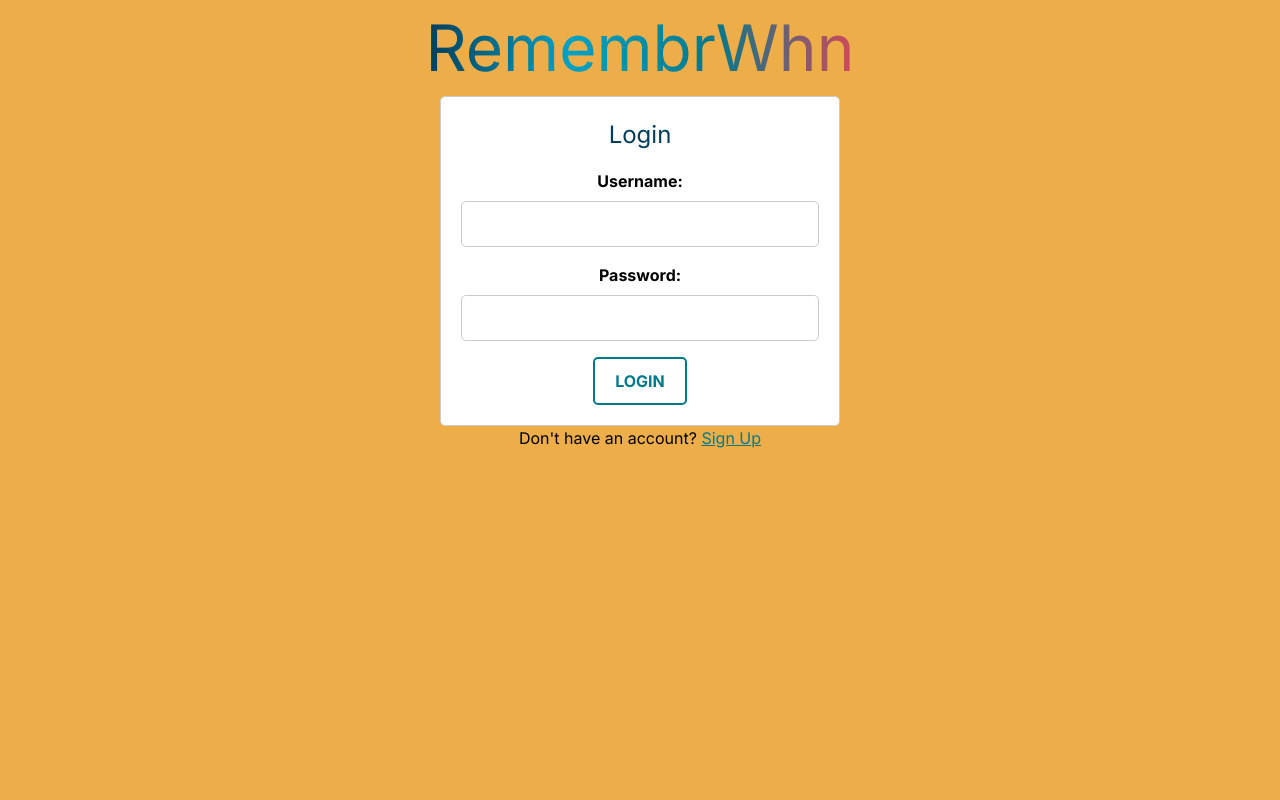
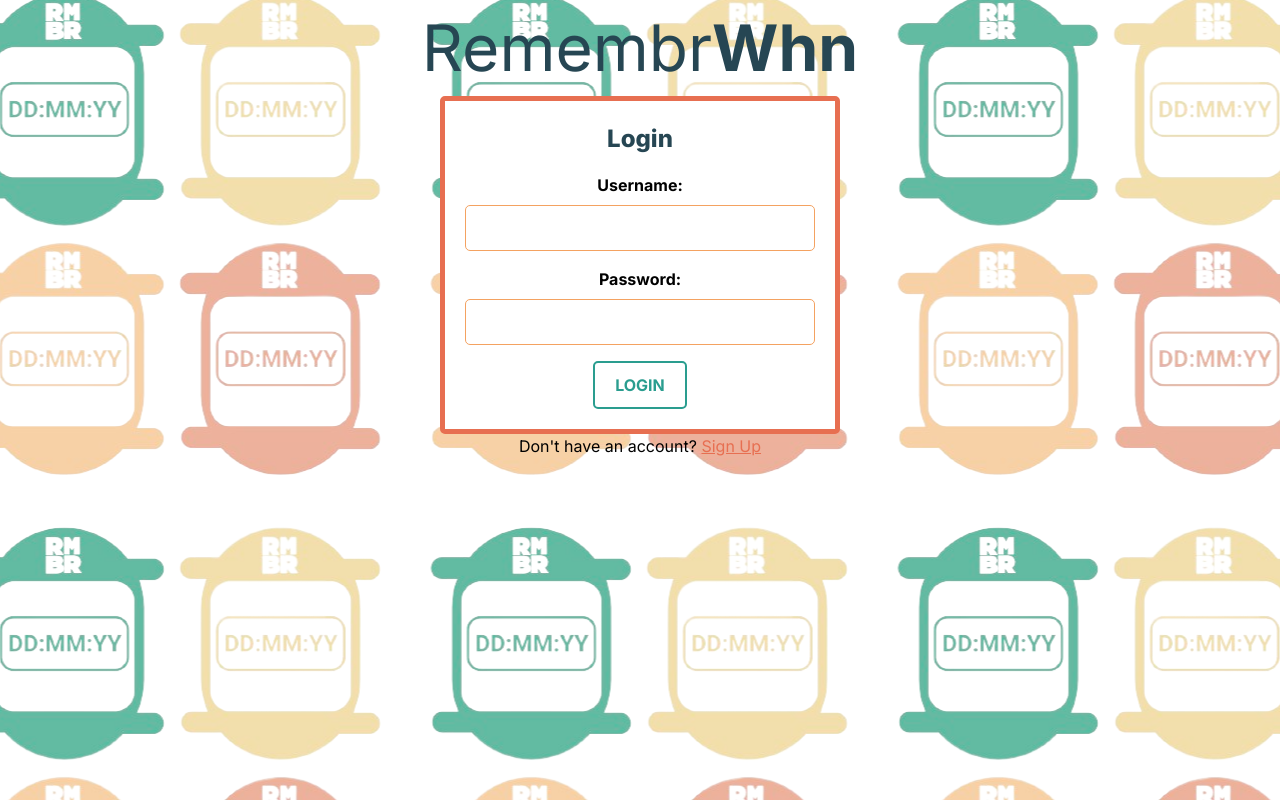
Before and after one commit to ashleytrollinger/remembrwhn, a Next.js app: page /login in a window 1280 px wide. Built offline with nearby package versions, Linux system fonts and the light colour scheme; no server answers.

Commit message:
Styling changed up liking the UI a lot better now

```diff
--- a/src/app/globals.css
+++ b/src/app/globals.css
@@ -1,13 +1,14 @@
+/* styles/globals.css */
+
+/* Your existing global CSS rules */
 @tailwind base;
 @tailwind components;
 @tailwind utilities;
 
 :root {
   --foreground-rgb: 0, 0, 0;
-  --background-light-rgb: 237, 174, 73;
-  /* #edae49 */
-  --background-dark-rgb: 209, 73, 91;
-  /* #d1495b */
+  --background-light-rgb: 255, 255, 255;
+  --background-dark-rgb: 238, 238, 238;
 }
 
 @media (prefers-color-scheme: dark) {
@@ -17,26 +18,31 @@
 
   body {
     color: rgb(var(--foreground-rgb));
-    background: linear-gradient(to bottom,
-        transparent,
-        rgb(var(--background-dark-rgb)));
+    background-color: rgb(var(--background-dark-rgb));
   }
 }
 
 body {
   color: rgb(var(--foreground-rgb));
   background-color: rgb(var(--background-light-rgb));
+  background-image: url('/background.png');
+  /* Set the background image properties */
+  background-repeat: repeat;
+  background-size: auto;
+  background-position:center;
 }
 
 /* Adjustments to fit your theme */
 /* For example, changing link colors */
 a {
-  color: #00798c;
+  color: #06d6a0;
+  /* Change to teal color */
   transition: color 0.3s;
 }
 
 a:hover {
-  color: #003d5b;
+  color: #118ab2;
+  /* Change to blue color */
 }
 
 /* Add more adjustments as needed */
--- a/src/components/CapsuleCreation.js
+++ b/src/components/CapsuleCreation.js
@@ -37,9 +37,12 @@ export default function CapsuleCreationForm() {
 
   return (
     <div className={styles.capsuleCreationFormContainer}>
-      <h3>Create a New Capsule</h3>
+      <h3 className={styles.formHeading}>Create a New Capsule</h3>
       <form className={styles.capsuleCreationForm} onSubmit={handleSubmit}>
         <label htmlFor="title">Capsule Title:</label>
+        <p className={styles.inputDescription}>
+          Titles will be displayed on your profile but contents of capsule will be locked
+        </p>
         <input
           type="text"
           id="title"
@@ -66,6 +69,9 @@ export default function CapsuleCreationForm() {
           onChange={handlePhotosChange}
         />
         <label htmlFor="openDate">Open Date:</label>
+        <p className={styles.inputDescription}>
+          This is when your capsule will be visible again. Choose wisely as this cannot be changed.
+        </p>
         <input
           type="date"
           id="openDate"
--- /dev/null
+++ b/src/components/CapsuleTag.js
@@ -0,0 +1,13 @@
+import React from 'react';
+
+
+export default function CapsuleTag({ capsule }) {
+    return (
+        <li className={styles.capsuleTag}>
+            <span className={styles.capsuleTitle}>{capsule.title}</span>
+            <span className={styles.capsuleExpiration}>
+                Expires on: {new Date(capsule.expiration_date).toLocaleDateString()}
+            </span>
+        </li>
+    );
+}
--- a/src/components/CapsuleTags.js
+++ b/src/components/CapsuleTags.js
@@ -1,18 +1,16 @@
 import React from 'react';
 import styles from '../styles/capsule-tags.module.css';
+import CapsuleTag from './CapsuleTag'; // Make sure the import path is correct
 
-export default function CapsuleTagsComponent({ capsules }) {
+export default function CapsuleTags({ capsules }) {
     return (
         <div className={styles.capsuleTagsContainer}>
             <h3>Your Capsules</h3>
-            <ul className={styles.capsuleTagsList}>
-                {/* Comment out the map functionality for now */}
-                {/* {capsules.map((capsule) => (
-          <li key={capsule.id} className={styles.capsuleTag}>
-            {capsule.tag}
-          </li>
-        ))} */}
-            </ul>
+            {/* <ul className={styles.capsuleTagsList}>
+                {capsules.map((capsule) => (
+                    <CapsuleTag key={capsule.id} capsule={capsule} />
+                ))}
+            </ul> */}
         </div>
     );
 }
--- a/src/components/Header.js
+++ b/src/components/Header.js
@@ -7,7 +7,7 @@ export default function Header() {
         <header className={styles.header}>
             <div className={styles['header-content']}>
                 <Link href="/" className={styles['header-title']}>
-                    RemembrWhn
+                    Remembr<span>Whn</span>
                 </Link>
             </div>
         </header>
--- a/src/pages/profile.js
+++ b/src/pages/profile.js
@@ -55,29 +55,38 @@ export default function Profile() {
     <RootLayout>
       <div className={styles.profileContainer}>
         <div className={styles.profileHeader}>
-          <h2>Welcome back, {user.username || user.email}!</h2>
+        <h2 className={styles.welcomeHeading}>Welcome back, {user.username || user.email}!</h2>
           <a href="/edit-profile" className={styles.editProfileButton}>
             Edit Profile
           </a>
         </div>
+        <div className={styles.toggleButtonGroup}>
+          <button
+            onClick={() => setShowCapsuleTags(true)}
+            className={`${styles.capsulesButton} ${showCapsuleTags ? styles.active : ''}`}
+          >
+            Your Capsules
+          </button>
+          <button
+            onClick={() => setShowCapsuleTags(false)}
+            className={`${styles.addButton} ${!showCapsuleTags ? styles.active : ''}`}
+          >
+            +
+          </button>
+        </div>
+
         <div className={styles.contentContainer}>
           <div
             className={`${styles.content} ${showCapsuleTags ? '' : styles.hidden}`}
           >
-            <CapsuleTags />
+            {showCapsuleTags && <CapsuleTags />}
           </div>
           <div
             className={`${styles.content} ${showCapsuleTags ? styles.hidden : ''}`}
           >
-            <CapsuleCreation />
+            {!showCapsuleTags && <CapsuleCreation />}
           </div>
         </div>
-        <button
-          onClick={() => setShowCapsuleTags(!showCapsuleTags)}
-          className={styles.toggleButton}
-        >
-          {showCapsuleTags ? '+' : 'Back to Capsules'}
-        </button>
       </div>
     </RootLayout>
   );
--- a/src/styles/header.module.css
+++ b/src/styles/header.module.css
@@ -1,9 +1,5 @@
-/* header.module.css */
-
 .header {
-
     color: white;
-
 }
 
 .header-content {
@@ -14,23 +10,22 @@
 
 .header-title {
     font-size: 4rem;
-    background: linear-gradient(90deg, #003d5b, #00a2c5, #00798c, #d1495b);
-    background-clip: text;
-    -webkit-background-clip: text;
-    color: transparent;
+    color: #264653;
+
+}
+
+.header-title span {
+font-weight: bold;/* whn color */
 }
 
 .header-title:hover {
     font-size: 4rem;
-    background: linear-gradient(90deg, #d1495b, #003d5b, #00a2c5, #00798c);
-    background-clip: text;
-    -webkit-background-clip: text;
-    color: transparent;
+    font-weight: bold; /* Bold on hover */
 }
 
 /* Responsive Tailwind CSS classes */
 @media (max-width: 640px) {
     .header-title {
-        font-size: 1.5rem;
+        font-size: 2.5rem;
     }
 }
--- a/src/styles/login.module.css
+++ b/src/styles/login.module.css
@@ -1,5 +1,3 @@
-/* login.module.css */
-
 .text-center {
     text-align: center;
 }
@@ -8,15 +6,17 @@
     max-width: 400px;
     margin: 0 auto;
     padding: 20px;
-    border: 1px solid #ccc;
+    border: 5px solid #e76f51;
     border-radius: 5px;
     background-color: #fff;
+
 }
 
 .login-form h2 {
     font-size: 1.5rem;
+    font-weight: 800;
     margin-bottom: 1rem;
-    color: #003d5b;
+    color: #264653; /* Update to coral color */
 }
 
 .input-group {
@@ -32,8 +32,9 @@
 .input-group input {
     width: 100%;
     padding: 10px;
-    border: 1px solid #ccc;
+    border: 1.5px solid #f4a261;
     border-radius: 5px;
+    background-color: white;
 }
 
 .button {
@@ -41,19 +42,19 @@
     padding: 10px 20px;
     font-weight: bold;
     text-transform: uppercase;
-    border: 2px solid #00798c;
+    border: 2px solid #2a9d8f; /* Update to teal color */
     border-radius: 5px;
-    color: #00798c;
+    color: #2a9d8f; /* Update to teal color */
     transition: background-color 0.3s, color 0.3s;
 }
 
 .button:hover {
-    background-color: #00798c;
+    background-color: #2a9d8f; /* Update to blue color */
     color: white;
     text-decoration: none;
 }
 
 .login-link {
-    color: #00798c;
+    color: #e76f51; /* Update to teal color */
     text-decoration: underline;
 }
--- a/src/styles/page.module.css
+++ b/src/styles/page.module.css
@@ -1,5 +1,3 @@
-/* page.module.css */
-
 .text-center {
     text-align: center;
 }
@@ -11,19 +9,23 @@
 }
 
 .logo {
-    width: 200px;
-    height: 200px;
+    width: 300px;
+    height: 300px;
+    margin-bottom: 2rem;
+
 }
 
 .main-content {
     margin-top: 4rem;
     margin-bottom: 8rem;
+    background-color: white;
 }
 
 .welcome-text {
     font-size: 1.5rem;
     margin-bottom: 2rem;
-    color: #003d5b;
+    color: #264653;
+
 }
 
 .button-container {
@@ -37,14 +39,28 @@
     padding: 10px 20px;
     font-weight: bold;
     text-transform: uppercase;
-    border: 2px solid #00798c;
     border-radius: 5px;
-    color: #00798c;
     transition: background-color 0.3s, color 0.3s;
 }
 
-.button:hover {
-    background-color: #00798c;
+.getStartedButton {
+    border: 2px solid #2a9d8f;
+    color: #2a9d8f;
+}
+
+.getStartedButton:hover {
+    background-color: #2a9d8f;
+    color: white;
+    text-decoration: none;
+}
+
+.loginButton {
+    border: 2px solid #e76f51;
+    color: #e76f51;
+}
+
+.loginButton:hover {
+    background-color: #e76f51;
     color: white;
     text-decoration: none;
 }
--- a/src/styles/signup.module.css
+++ b/src/styles/signup.module.css
@@ -1,5 +1,3 @@
-/* signup.module.css */
-
 .textCenter {
     text-align: center;
 }
@@ -8,27 +6,35 @@
     max-width: 400px;
     margin: 0 auto;
     padding: 20px;
+    border: 5px solid #e76f51;
+    border-radius: 5px;
     background-color: #fff;
-    border: 1px solid #d1d1d1;
-    border-radius: 5px;
     box-shadow: 0px 0px 5px rgba(0, 0, 0, 0.1);
 }
 
+.signup-form h2 {
+    font-size: 1.5rem;
+    font-weight: 800;
+    margin-bottom: 1rem;
+    color: #264653; /* Update to coral color */
+}
+
 .input-group {
-    margin-bottom: 10px;
+    margin-bottom: 1rem;
 }
 
 .input-group label {
     display: block;
     font-weight: bold;
-    margin-bottom: 5px;
+    margin-bottom: 0.5rem;
 }
 
 .input-group input {
     width: 100%;
     padding: 10px;
-    border: 1px solid #ccc;
-    border-radius: 3px;
+    border: 1.5px solid #f4a261;
+    border-radius: 5px;
+    background-color: white;
 }
 
 .signup-button {
@@ -36,20 +42,23 @@
     padding: 10px 20px;
     font-weight: bold;
     text-transform: uppercase;
-    border: 2px solid #00798c;
+    border: 2px solid #2a9d8f; /* Update to teal color */
     border-radius: 5px;
-    color: #00798c;
+    color: #2a9d8f; /* Update to teal color */
     background-color: transparent;
     transition: background-color 0.3s, color 0.3s;
     cursor: pointer;
 }
 
 .signup-button:hover {
-    background-color: #00798c;
+    background-color: #2a9d8f; /* Update to blue color */
     color: white;
+    text-decoration: none;
 }
 
 .login-link {
     display: block;
     margin-top: 10px;
+    color: #e76f51; /* Update to coral color */
+    text-decoration: underline;
 }
```
Also changed, not shown: src/styles/capsule-creation.module.css (+18 -8 lines), src/styles/profile.module.css (+55 -8 lines), public/background.png (added).
